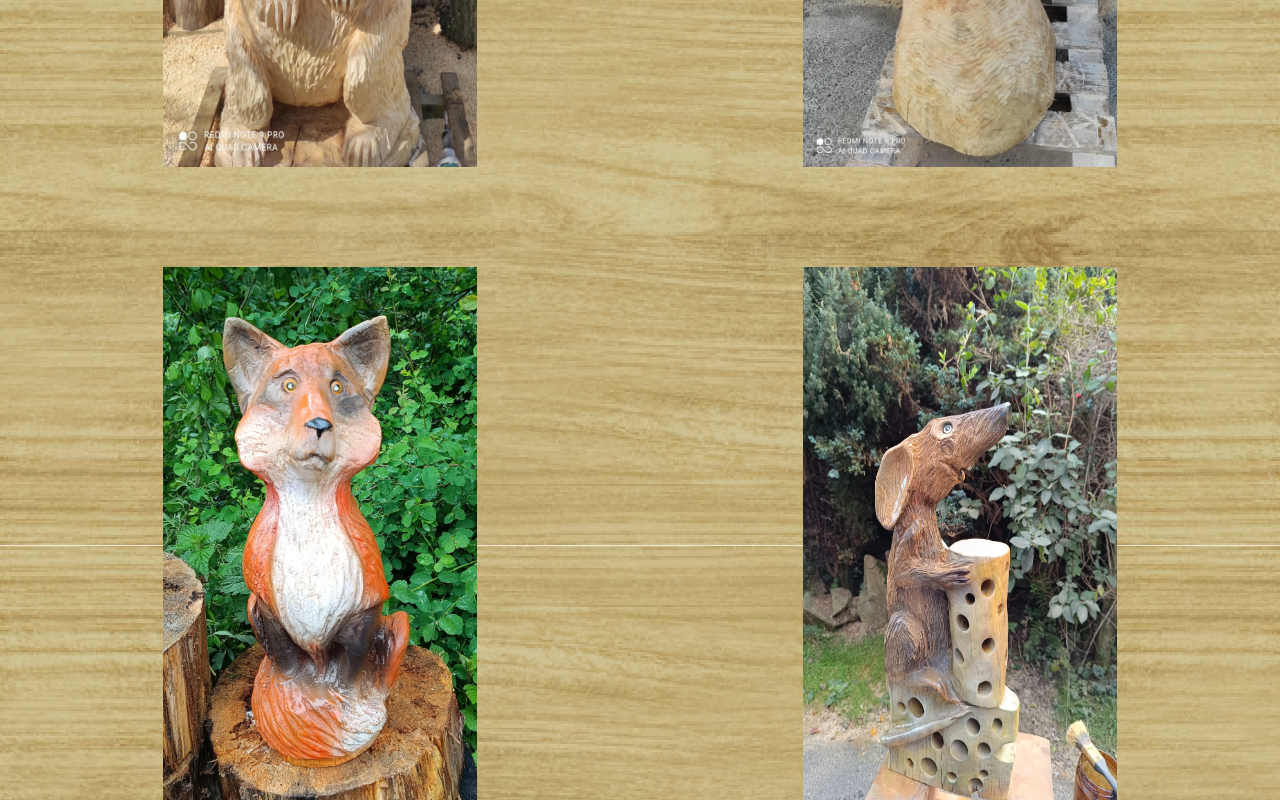
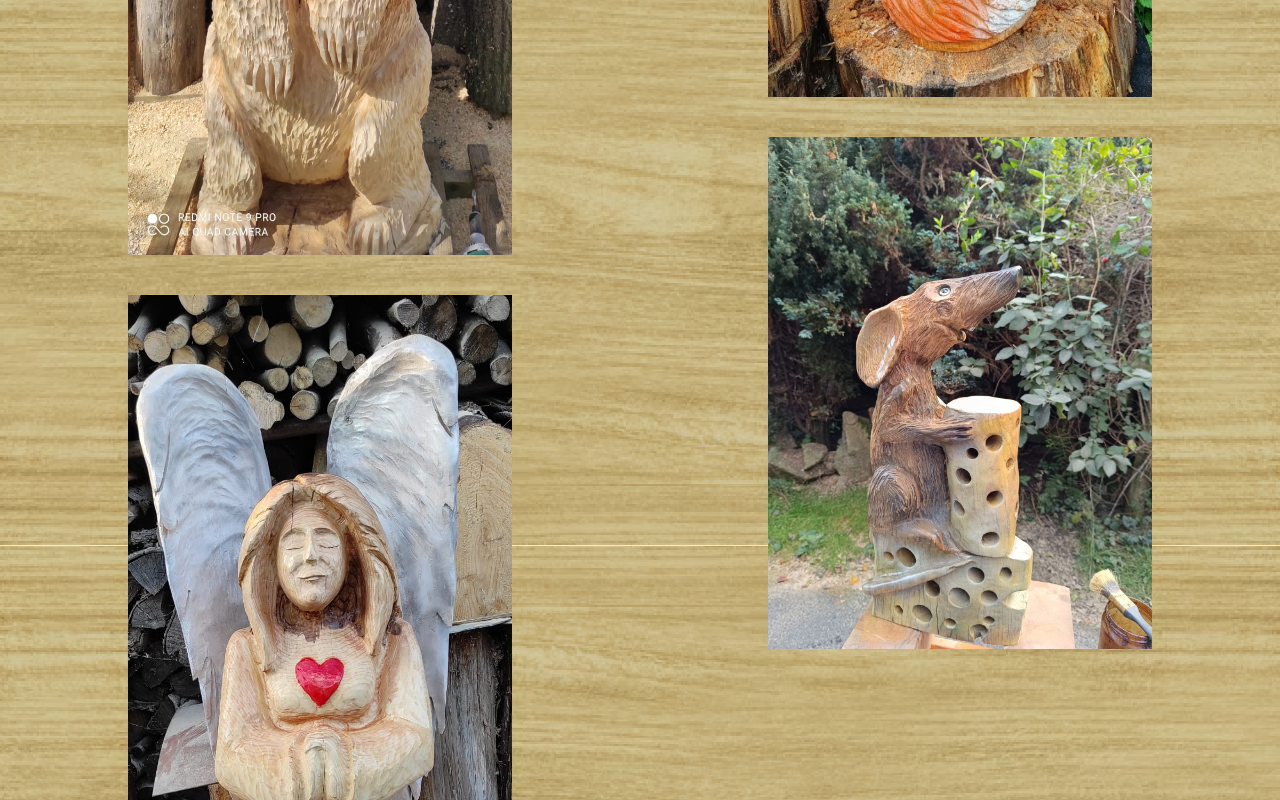
Before and after one commit to Flamchu/lubomirkucera, a React (Vite) app: page / in a window 1280 px wide. Shown: the part 1160-1960 px from the top of the page. Built offline with nearby package versions, Linux system fonts and the light colour scheme.

Commit message:
working kinda

```diff
--- a/src/components/FullscreenImage.tsx
+++ b/src/components/FullscreenImage.tsx
@@ -1,13 +1,11 @@
-// FullscreenImage.tsx
 import React, { useState } from "react";
 
 interface FullscreenImageProps {
 	src: string;
 	alt: string;
-	wrapper: string;
 }
 
-const FullscreenImage: React.FC<FullscreenImageProps> = ({ src, alt, wrapper }) => {
+const FullscreenImage: React.FC<FullscreenImageProps> = ({ src, alt }) => {
 	const [isFullscreen, setIsFullscreen] = useState(false);
 
 	const toggleFullscreen = () => {
@@ -15,8 +13,13 @@ const FullscreenImage: React.FC<FullscreenImageProps> = ({ src, alt, wrapper })
 	};
 
 	return (
-		<div className={wrapper}>
-			<img src={src} alt={alt} onClick={toggleFullscreen} style={{ cursor: "pointer", maxWidth: "70%", height: "auto" }} />
+		<>
+			<img
+				src={src}
+				alt={alt}
+				onClick={toggleFullscreen}
+				style={{ cursor: "pointer", maxWidth: "70%", height: "auto" }}
+			/>
 			{isFullscreen && (
 				<div
 					style={{
@@ -33,10 +36,14 @@ const FullscreenImage: React.FC<FullscreenImageProps> = ({ src, alt, wrapper })
 					}}
 					onClick={toggleFullscreen}
 				>
-					<img src={src} alt={alt} style={{ maxWidth: "90%", maxHeight: "90%" }} />
+					<img
+						src={src}
+						alt={alt}
+						style={{ maxWidth: "90%", maxHeight: "90%" }}
+					/>
 				</div>
 			)}
-		</div>
+		</>
 	);
 };
 
--- a/src/components/Gallery.tsx
+++ b/src/components/Gallery.tsx
@@ -1,11 +1,81 @@
 import React from "react";
-import PhotoGallery from "./PhotoGallery";
+import FullscreenImage from "./FullscreenImage";
+import "../scss/components/gallery-component.scss"
+import image1 from "../assets/images/1.jpg";
+import image2 from "../assets/images/2.jpg";
+import image3 from "../assets/images/3.jpg";
+import image4 from "../assets/images/4.jpg";
+import image5 from "../assets/images/5.jpg";
+import image6 from "../assets/images/6.jpg";
+import image7 from "../assets/images/7.jpg";
+import image8 from "../assets/images/8.jpg";
+import image9 from "../assets/images/9.jpg";
+import image10 from "../assets/images/10.jpg";
+import image11 from "../assets/images/11.jpg";
+import image12 from "../assets/images/12.jpg";
+import image13 from "../assets/images/13.jpg";
+import image14 from "../assets/images/14.jpg";
+import image15 from "../assets/images/15.jpg";
+import image16 from "../assets/images/16.jpg";
+import image17 from "../assets/images/17.jpg";
+import image18 from "../assets/images/18.jpg";
+import image19 from "../assets/images/19.jpg";
+import image20 from "../assets/images/20.jpg";
+import image21 from "../assets/images/21.jpg";
+import image22 from "../assets/images/22.jpg";
+import image23 from "../assets/images/23.jpg";
+import image24 from "../assets/images/24.jpg";
+import image25 from "../assets/images/25.jpg";
+import image26 from "../assets/images/26.jpg";
+import image27 from "../assets/images/27.jpg";
+import image28 from "../assets/images/28.jpg";
+import image29 from "../assets/images/29.jpg";
+import image30 from "../assets/images/30.jpg";
+import image31 from "../assets/images/31.jpg";
+
 
 
 const Gallery: React.FC = () => {
 	return (
-		<div className="">
-			<PhotoGallery/>
+		<div className="gallery">
+			<div className="gallery-flex">
+			<div className="gallery-column">
+				<FullscreenImage src={image1} alt="Description of image 1" />
+				<FullscreenImage src={image2} alt="Description of image 2" />
+				<FullscreenImage src={image3} alt="Description of image 3" />
+				<FullscreenImage src={image4} alt="Description of image 4" />
+				<FullscreenImage src={image5} alt="Description of image 5" />
+				<FullscreenImage src={image6} alt="Description of image 6" />
+				<FullscreenImage src={image7} alt="Description of image 7" />
+				<FullscreenImage src={image8} alt="Description of image 8" />
+				<FullscreenImage src={image9} alt="Description of image 9" />
+				<FullscreenImage src={image10} alt="Description of image 10" />
+				<FullscreenImage src={image11} alt="Description of image 11" />
+				<FullscreenImage src={image12} alt="Description of image 12" />
+				<FullscreenImage src={image13} alt="Description of image 13" />
+				<FullscreenImage src={image14} alt="Description of image 14" />
+				<FullscreenImage src={image15} alt="Description of image 15" />
+				<FullscreenImage src={image16} alt="Description of image 16" />
+			</div>
+			<div className="gallery-column">
+				<FullscreenImage src={image17} alt="Description of image 17" />
+				<FullscreenImage src={image18} alt="Description of image 18" />
+				<FullscreenImage src={image19} alt="Description of image 19" />
+				<FullscreenImage src={image20} alt="Description of image 20" />
+				<FullscreenImage src={image21} alt="Description of image 21" />
+				<FullscreenImage src={image22} alt="Description of image 22" />
+				<FullscreenImage src={image23} alt="Description of image 23" />
+				<FullscreenImage src={image24} alt="Description of image 24" />
+				<FullscreenImage src={image25} alt="Description of image 25" />
+				<FullscreenImage src={image26} alt="Description of image 26" />
+				<FullscreenImage src={image27} alt="Description of image 27" />
+				<FullscreenImage src={image28} alt="Description of image 28" />
+				<FullscreenImage src={image29} alt="Description of image 29" />
+				<FullscreenImage src={image30} alt="Description of image 30" />
+				<FullscreenImage src={image31} alt="Description of image 31" />
+
+			</div>
+			</div>
 		</div>
 	);
 };
--- a/src/components/PhotoGallery.tsx
+++ /dev/null
@@ -1,36 +0,0 @@
-// src/components/PhotoGallery.tsx
-import React, { useEffect, useState } from 'react';
-import images from '../imageLoader';
-
-const PhotoGallery: React.FC = () => {
-  const [imageSources, setImageSources] = useState<{ [key: string]: string }>({});
-
-  useEffect(() => {
-    const loadImages = async () => {
-      const loadedImages: { [key: string]: string } = {};
-      for (const key in images) {
-        // Await the promise to get the image URL
-        const imageUrl = await images[key]();
-        // Store the image URL in the loadedImages object
-        loadedImages[key.replace('./assets/images/', '')] = imageUrl;
-      }
-      setImageSources(loadedImages);
-    };
-
-    loadImages();
-  }, []);
-
-  const imageKeys = Object.keys(imageSources);
-
-  return (
-    <div style={{ display: 'flex', flexWrap: 'wrap', justifyContent: 'space-between' }}>
-      {imageKeys.map((key) => (
-        <div key={key} style={{ flex: '0 0 48%', marginBottom: '10px' }}>
-          <img src={imageSources[key]} alt={`Image ${key.replace('.jpg', '')}`} style={{ width: '100%', height: 'auto' }} />
-        </div>
-      ))}
-    </div>
-  );
-};
-
-export default PhotoGallery;
--- a/src/imageLoader.ts
+++ /dev/null
@@ -1,4 +0,0 @@
-// src/imageLoader.ts
-const images = import.meta.glob('./assets/images/*.jpg') as Record<string, () => Promise<string>>;
-
-export default images;
--- a/src/pages/Galerie.tsx
+++ b/src/pages/Galerie.tsx
@@ -1,6 +1,5 @@
 import React from "react";
 import Gallery from "../components/Gallery";
-import "../scss/components/gallery.scss";
 
 const Galerie: React.FC = () => {
 	return (
--- a/src/pages/Home.tsx
+++ b/src/pages/Home.tsx
@@ -8,7 +8,7 @@ import image3 from "../assets/images/24.jpg";
 import image4 from "../assets/images/27.jpg";
 import FullscreenImage from "../components/FullscreenImage";
 import Footer from "../components/Footer";
-
+import "../scss/components/gallery-component.scss"
 const Home: React.FC = () => {
 	return (
 		<div className="page-container">
@@ -21,14 +21,16 @@ const Home: React.FC = () => {
 			</div>
 			<div className="my-work">
 				<h1>Moje tvorba</h1>
-				<div className="flex">
-					<FullscreenImage src={image1} alt="Description of image 1" wrapper="img-wrapper" />
-					<FullscreenImage src={image2} alt="Description of image 2" wrapper="img-wrapper" />
-				</div>
-				<div className="flex">
-					<FullscreenImage src={image3} alt="Description of image 3" wrapper="img-wrapper" />
-					<FullscreenImage src={image4} alt="Description of image 4" wrapper="img-wrapper" />
-				</div>
+				<div className="gallery-flex">
+			<div className="gallery-column">
+				<FullscreenImage src={image1} alt="Description of image 1" />
+				<FullscreenImage src={image2} alt="Description of image 2" />
+			</div>
+			<div className="gallery-column">
+			<FullscreenImage src={image3} alt="Description of image 3" />
+			<FullscreenImage src={image4} alt="Description of image 4" />
+			</div>
+			</div>
 			</div>
 			<div className="btn-holder">
 				<Link to="/galerie">
--- /dev/null
+++ b/src/scss/components/gallery-component.scss
@@ -0,0 +1,13 @@
+.gallery-flex{
+    display: flex;
+}
+
+.gallery-column{
+    width: 50%;
+    display: flex;
+    flex-direction: column;
+    img{
+        width: 60%;
+        margin: 20px auto;
+    }
+}
--- a/src/scss/components/img-wrapper.scss
+++ b/src/scss/components/img-wrapper.scss
@@ -1,8 +1,4 @@
 .img-wrapper{
-    width: 100%;
-    display: flex;
-    justify-content: center;
-    padding: 50px 0;
 
     img{
     box-shadow: rgba(0, 0, 0, 1) 0px 5px 15px;
```
